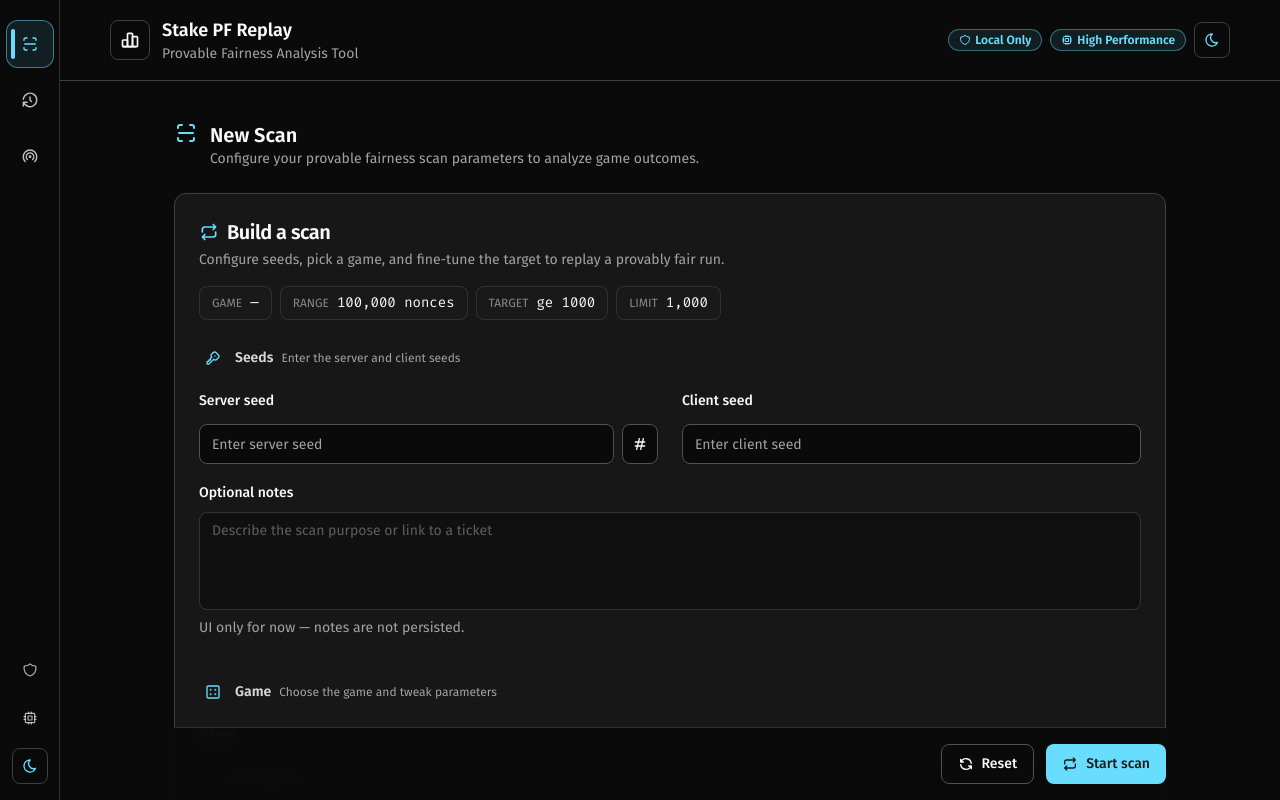
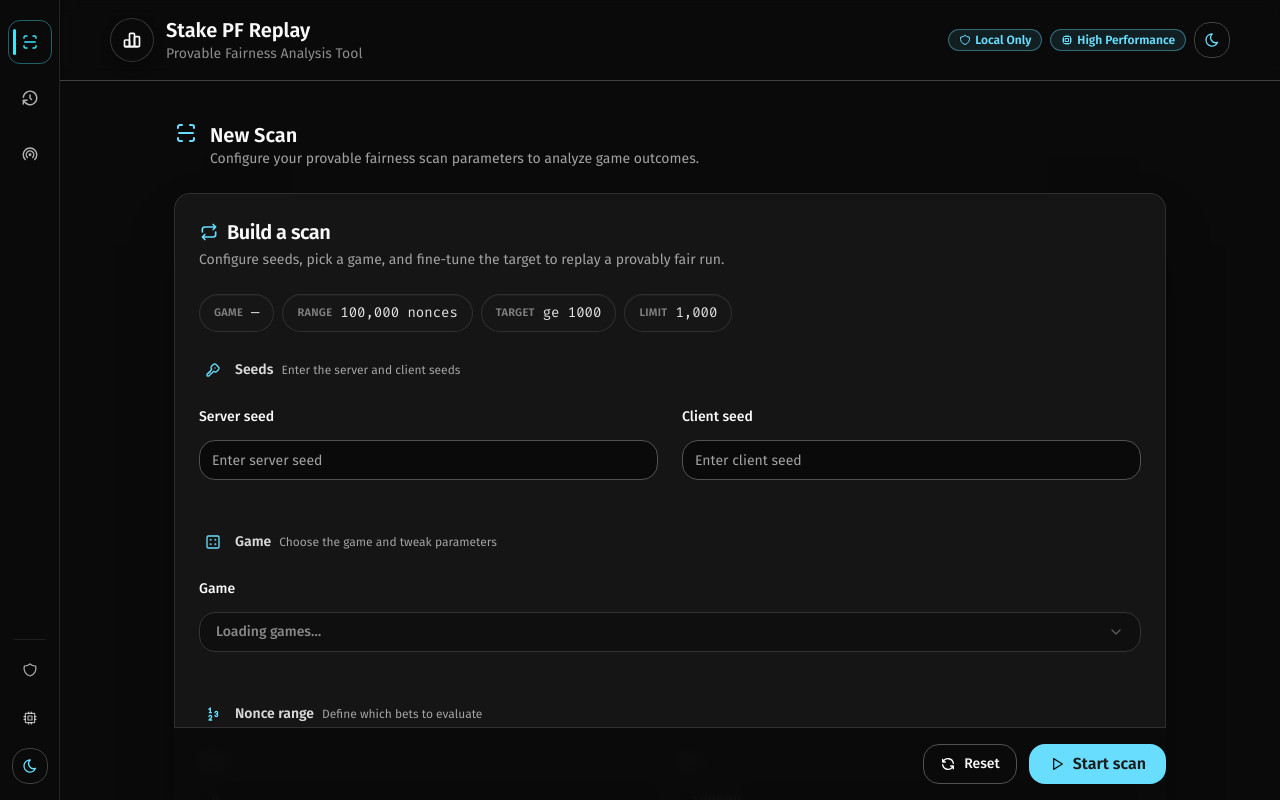
Before and after one commit to MJE43/stake-pf-replay-go, a React (Vite) app in the folder frontend/: page / in a window 1280 px wide. Shown: the top 800 px of the page. Built offline with nearby package versions, Linux system fonts and the light colour scheme.

Commit message:
style: Update component styles for improved aesthetics and consistency

```diff
--- a/frontend/src/components/Layout.tsx
+++ b/frontend/src/components/Layout.tsx
@@ -62,14 +62,14 @@
         <header className="sticky top-0 z-40 border-b border-border bg-background/90 backdrop-blur">
           <div className="mx-auto flex h-16 w-full max-w-6xl items-center justify-between gap-4 px-4 sm:h-20">
             <div className="flex items-center gap-3">
-              <div className="flex h-10 w-10 items-center justify-center rounded-md border border-border bg-[hsl(var(--sidebar))] text-[hsl(var(--sidebar-foreground))] shadow-[var(--shadow-sm)]">
+              <div className="flex h-11 w-11 items-center justify-center rounded-lg border border-border/80 bg-[hsl(var(--sidebar))] text-[hsl(var(--sidebar-foreground))] shadow-[0_6px_20px_-12px_rgba(0,0,0,0.6)]">
                 <IconChartBar size={20} />
               </div>
               <div className="flex flex-col">
-                <span className="tracking-[var(--tracking-normal)] text-base font-semibold md:text-lg">
+                <span className="tracking-[var(--tracking-normal)] text-lg font-semibold md:text-xl">
                   Stake PF Replay
                 </span>
-                <span className="text-sm text-muted-foreground">Provable Fairness Analysis Tool</span>
+                <span className="text-sm text-muted-foreground/85">Provable Fairness Analysis Tool</span>
               </div>
             </div>
 
--- a/frontend/src/components/MiniNavRail.tsx
+++ b/frontend/src/components/MiniNavRail.tsx
@@ -49,8 +49,8 @@
 
   return (
     <TooltipProvider>
-      <aside className="sticky top-0 z-40 hidden h-[100dvh] w-[var(--rail-width,60px)] shrink-0 border-r border-border/70 bg-[hsl(var(--sidebar))] text-[hsl(var(--sidebar-foreground))] md:flex md:flex-col md:items-center md:justify-between">
-        <nav className="flex flex-col items-center gap-2 py-5">
+      <aside className="sticky top-0 z-40 hidden h-[100dvh] w-[var(--rail-width,60px)] shrink-0 border-r border-border/50 bg-[hsl(var(--sidebar))] text-[hsl(var(--sidebar-foreground))] shadow-[inset_-1px_0_0_rgba(0,0,0,0.25)] md:flex md:flex-col md:items-center md:justify-between">
+        <nav className="flex flex-col items-center gap-3 py-5">
           {items.map((item, index) => {
             const active =
               location.pathname === item.path ||
@@ -64,17 +64,17 @@
                     type="button"
                     aria-label={item.label}
                     className={cn(
-                      'group relative flex h-12 w-12 items-center justify-center rounded-lg border border-transparent text-[hsl(var(--sidebar-foreground))]/75 transition-colors hover:text-[hsl(var(--primary))] focus-visible:outline-none focus-visible:ring-2 focus-visible:ring-[hsl(var(--primary))] focus-visible:ring-offset-2 focus-visible:ring-offset-[hsl(var(--sidebar))]',
+                      'group relative flex h-11 w-11 items-center justify-center rounded-xl border border-transparent text-[hsl(var(--sidebar-foreground))]/70 transition-all hover:border-[hsl(var(--primary))]/35 hover:bg-[hsl(var(--primary))]/7 hover:text-[hsl(var(--primary))] focus-visible:outline-none focus-visible:ring-2 focus-visible:ring-[hsl(var(--primary))] focus-visible:ring-offset-2 focus-visible:ring-offset-[hsl(var(--sidebar))]',
                       active &&
-                        'border-[hsl(var(--primary))]/50 bg-[hsl(var(--primary))]/10 text-[hsl(var(--primary))]',
+                        'border-[hsl(var(--primary))]/40 bg-[hsl(var(--primary))]/12 text-[hsl(var(--primary))] shadow-[0_0_0_1px_hsl(var(--primary))_/20] saturate-150',
                     )}
                     onClick={() => navigate(item.path)}
                   >
                     <span
                       className={cn(
-                        'pointer-events-none absolute left-1 top-2 bottom-2 w-1 rounded-full bg-[hsl(var(--primary))] opacity-0 transition-opacity',
+                        'pointer-events-none absolute inset-y-2 left-1 w-[3px] rounded-full bg-[hsl(var(--primary))] opacity-0 transition-opacity',
                         active && 'opacity-100',
-                        !active && 'group-hover:opacity-40',
+                        !active && 'group-hover:opacity-60',
                       )}
                     />
                     <item.icon size={18} strokeWidth={1.9} />
@@ -86,7 +86,7 @@
                     <span className="sr-only">Shortcut {shortcut}</span>
                   </button>
                 </TooltipTrigger>
-                <TooltipContent side="right">
+                <TooltipContent side="right" align="center">
                   <div className="flex flex-col gap-1">
                     <span className="text-sm font-medium">{item.label}</span>
                     {item.description ? (
@@ -105,6 +105,7 @@
         </nav>
 
         <div className="flex flex-col items-center gap-3 pb-4">
+          <div className="h-px w-8 bg-border/40" />
           <Tooltip>
             <TooltipTrigger asChild>
               <div className="flex h-9 w-9 items-center justify-center rounded-md border border-transparent bg-[hsl(var(--sidebar))] text-[hsl(var(--sidebar-foreground))]/70 transition-colors hover:border-[hsl(var(--accent))]/40 hover:text-[hsl(var(--accent))]">
--- a/frontend/src/components/ScanForm.tsx
+++ b/frontend/src/components/ScanForm.tsx
@@ -8,12 +8,12 @@
   IconAlertCircle,
   IconChevronDown,
   IconDice,
-  IconDownload,
   IconGauge,
-  IconHash,
   IconInfoCircle,
   IconKey,
+  IconLoader2,
   IconNumbers,
+  IconPlayerPlay,
   IconRefresh,
   IconRepeat,
   IconTarget,
@@ -26,7 +26,6 @@
 import { Card, CardContent, CardHeader, CardTitle } from '@/components/ui/card';
 import { Input } from '@/components/ui/input';
 import { Alert } from '@/components/ui/alert';
-import { Textarea } from '@/components/ui/textarea';
 import { toast } from '@/components/ui/use-toast';
 import {
   Form,
@@ -45,7 +44,6 @@
 import { RadioGroup, RadioGroupItem } from '@/components/ui/radio-group';
 import { Collapsible, CollapsibleContent, CollapsibleTrigger } from '@/components/ui/collapsible';
 import { Skeleton } from '@/components/ui/skeleton';
-import { CopyableField } from '@/components/ui/copyable-field';
 
 interface GameInfo {
   id: string;
@@ -132,9 +130,9 @@
 
 function SummaryChip({ label, value }: { label: string; value: string }) {
   return (
-    <div className="flex items-center gap-2 rounded-md border border-border/60 bg-muted/20 px-3 py-1.5">
-      <span className="text-xs uppercase text-muted-foreground/80">{label}</span>
-      <span className="font-mono text-sm text-foreground">{value}</span>
+    <div className="flex items-center gap-2 rounded-lg border border-border/60 bg-muted/15 px-3.5 py-2 shadow-[inset_0_1px_0_rgba(255,255,255,0.03)]">
+      <span className="text-[11px] font-semibold uppercase tracking-wide text-muted-foreground/75">{label}</span>
+      <span className="font-mono text-sm text-foreground/90">{value}</span>
     </div>
   );
 }
@@ -534,11 +532,21 @@
   return (
     <div className="sticky bottom-0 left-0 right-0 mt-8 border-t border-border/70 bg-background/95 px-4 py-4 backdrop-blur supports-[backdrop-filter]:backdrop-blur md:px-0">
       <div className="flex flex-wrap justify-end gap-3">
-        <Button type="button" variant="outline" onClick={onReset} disabled={isSubmitting}>
-          <IconRefresh size={16} aria-hidden /> Reset
+        <Button type="button" variant="outline" onClick={onReset} disabled={isSubmitting} className="gap-2 px-4 py-2">
+          <IconRefresh size={16} aria-hidden />
+          Reset
         </Button>
-        <Button type="submit" className="gap-2" aria-busy={isSubmitting} disabled={isSubmitting}>
-          <IconRepeat size={16} className={isSubmitting ? 'animate-spin' : undefined} aria-hidden />
+        <Button
+          type="submit"
+          className="gap-2 px-5 py-2.5 text-base font-semibold"
+          aria-busy={isSubmitting}
+          disabled={isSubmitting}
+        >
+          {isSubmitting ? (
+            <IconLoader2 size={18} className="animate-spin" aria-hidden />
+          ) : (
+            <IconPlayerPlay size={18} aria-hidden />
+          )}
           {isSubmitting ? 'Starting scan…' : 'Start scan'}
         </Button>
       </div>
@@ -550,9 +558,6 @@
   const navigate = useNavigate();
   const [availableGames, setAvailableGames] = useState<GameInfo[]>([]);
   const [loadingGames, setLoadingGames] = useState(false);
-  const [hashPreview, setHashPreview] = useState('');
-  const [showHashPreview, setShowHashPreview] = useState(false);
-  const [hashLoading, setHashLoading] = useState(false);
   const gameLoadAttempts = useRef(0);
   const gameRetryTimer = useRef<number | null>(null);
   const gameErrorShown = useRef(false);
@@ -566,7 +571,6 @@
   const { errors, isSubmitting } = formState;
 
   const watchedGame = watch('game');
-  const watchedServerSeed = watch('serverSeed');
   const nonceStart = watch('nonceStart');
   const nonceEnd = watch('nonceEnd');
   const targetOp = watch('targetOp');
@@ -674,26 +678,6 @@
     [form, nonceStart, nonceEnd],
   );
 
-  const handleHashPreview = useCallback(async () => {
-    if (!watchedServerSeed.trim()) {
-      toast.error('Please enter a server seed first');
-      return;
-    }
-
-    setHashLoading(true);
-    try {
-      const { HashServerSeed } = await getAppBindings();
-      const hash = await HashServerSeed(watchedServerSeed);
-      setHashPreview(hash);
-      setShowHashPreview(true);
-    } catch (error) {
-      console.error('Failed to hash server seed:', error);
-      toast.error('Failed to generate server seed hash');
-    } finally {
-      setHashLoading(false);
-    }
-  }, [watchedServerSeed]);
-
   const onSubmit = async (values: ScanFormValues) => {
     try {
       const data = scanFormSchema.parse(values);
@@ -739,8 +723,8 @@
     <TooltipProvider>
       <Form {...form}>
         <form onSubmit={handleSubmit(onSubmit)} className="relative space-y-10">
-          <Card className="border border-border shadow-[var(--shadow-sm)]">
-            <CardHeader className="space-y-4">
+          <Card className="rounded-2xl border border-border/60 bg-card/95 shadow-[0_24px_60px_-28px_rgba(0,0,0,0.85)]">
+            <CardHeader className="space-y-6">
               <div>
                 <CardTitle className="flex items-center gap-2 text-xl">
                   <IconRepeat size={20} className="text-[hsl(var(--primary))]" aria-hidden />
@@ -751,29 +735,59 @@
                 </p>
               </div>
               <div className="flex flex-wrap gap-2">
+                <Tooltip>
+                  <TooltipTrigger asChild>
+                    <span className="inline-flex">
                       <SummaryChip label="Game" value={availableGames.find((g) => g.id === watchedGame)?.name ?? '—'} />
+                    </span>
+                  </TooltipTrigger>
+                  <TooltipContent side="top" align="center">
+                    Currently selected game
+                  </TooltipContent>
+                </Tooltip>
+                <Tooltip>
+                  <TooltipTrigger asChild>
+                    <span className="inline-flex">
                       <SummaryChip label="Range" value={`${nonceCount.toLocaleString()} nonces`} />
+                    </span>
+                  </TooltipTrigger>
+                  <TooltipContent side="top" align="center">
+                    Total nonces that will be evaluated
+                  </TooltipContent>
+                </Tooltip>
+                <Tooltip>
+                  <TooltipTrigger asChild>
+                    <span className="inline-flex">
                       <SummaryChip
                         label="Target"
-                  value={`${targetOp ?? '—'} ${typeof targetVal === 'number' && Number.isFinite(targetVal) ? targetVal.toString() : '—'}`}
+                        value={`${targetOp ?? '—'} ${
+                          typeof targetVal === 'number' && Number.isFinite(targetVal) ? targetVal.toString() : '—'
+                        }`}
                       />
+                    </span>
+                  </TooltipTrigger>
+                  <TooltipContent side="top" align="center">
+                    Outcome threshold used to flag results
+                  </TooltipContent>
+                </Tooltip>
+                <Tooltip>
+                  <TooltipTrigger asChild>
+                    <span className="inline-flex">
                       <SummaryChip
                         label="Limit"
                         value={typeof limit === 'number' && Number.isFinite(limit) ? limit.toLocaleString() : '—'}
                       />
+                    </span>
+                  </TooltipTrigger>
+                  <TooltipContent side="top" align="center">
+                    Maximum bets the scan will pull before stopping
+                  </TooltipContent>
+                </Tooltip>
               </div>
-              {showHashPreview && hashPreview && (
-                <div className="flex items-center gap-3 rounded-lg border border-border/70 bg-muted/20 px-3 py-2">
-                  <CopyableField value={hashPreview} label="Server hash" className="flex-1" />
-                  <Badge variant="outline" className="text-xs text-muted-foreground">
-                    Generated from current server seed
-                  </Badge>
-                </div>
-              )}
             </CardHeader>
 
-            <CardContent className="space-y-10">
-              <section className="space-y-4">
+            <CardContent className="space-y-12">
+              <section className="space-y-5">
                 <SectionHeader icon={<IconKey size={16} />} title="Seeds" description="Enter the server and client seeds" />
                 <div className="grid gap-6 md:grid-cols-2">
                   <FormField
@@ -781,25 +795,9 @@
                     render={({ field }) => (
                       <FormItem className="space-y-3">
                         <FormLabel>Server seed</FormLabel>
-                        <div className="flex items-center gap-2">
                         <FormControl>
-                            <Input
-                              placeholder="Enter server seed"
-                              value={field.value ?? ''}
-                              onChange={field.onChange}
-                            />
+                          <Input placeholder="Enter server seed" value={field.value ?? ''} onChange={field.onChange} />
                         </FormControl>
-                          <Button
-                            type="button"
-                            variant="outline"
-                            size="icon"
-                            onClick={handleHashPreview}
-                            disabled={hashLoading}
-                            aria-label="Generate server hash preview"
-                          >
-                            {hashLoading ? <IconDownload size={16} className="animate-spin" aria-hidden /> : <IconHash size={16} aria-hidden />}
-                          </Button>
-                        </div>
                         <FormMessage />
                       </FormItem>
                     )}
@@ -817,16 +815,9 @@
                     )}
                   />
                 </div>
-                <FormItem>
-                  <FormLabel>Optional notes</FormLabel>
-                  <FormControl>
-                    <Textarea placeholder="Describe the scan purpose or link to a ticket" rows={4} disabled className="resize-none opacity-60" />
-                  </FormControl>
-                  <FormDescription>UI only for now — notes are not persisted.</FormDescription>
-                </FormItem>
               </section>
 
-              <section className="space-y-4">
+              <section className="space-y-5">
                 <SectionHeader icon={<IconDice size={16} />} title="Game" description="Choose the game and tweak parameters" />
                 <FormField
                   name="game"
@@ -845,7 +836,7 @@
                 )}
               </section>
 
-              <section className="space-y-4">
+              <section className="space-y-5">
                 <SectionHeader icon={<IconNumbers size={16} />} title="Nonce range" description="Define which bets to evaluate" />
                 <div className="space-y-4">
                   <div className="grid gap-4 md:grid-cols-2">
@@ -917,7 +908,7 @@
                 </div>
               </section>
 
-              <section className="space-y-4">
+              <section className="space-y-5">
                 <SectionHeader icon={<IconTarget size={16} />} title="Target" description="Define success criteria" />
                 <div className="grid gap-4 md:grid-cols-[240px_minmax(0,1fr)]">
                   <FormField
@@ -983,7 +974,7 @@
                 />
               </section>
 
-              <section className="space-y-4">
+              <section className="space-y-5">
                 <SectionHeader icon={<IconGauge size={16} />} title="Constraints" description="Optional fine-tuning" />
                 <AdvancedPanel />
               </section>
@@ -1006,8 +997,6 @@
             isSubmitting={isSubmitting}
             onReset={() => {
               reset(DEFAULT_VALUES);
-              setHashPreview('');
-              setShowHashPreview(false);
             }}
           />
         </form>
--- a/frontend/src/index.css
+++ b/frontend/src/index.css
@@ -39,7 +39,7 @@
   --font-sans: 'Fira Sans', sans-serif;
   --font-serif: ui-serif, Georgia, Cambria, 'Times New Roman', Times, serif;
   --font-mono: 'Fira Code', monospace;
-  --radius: 8px;
+  --radius: 16px;
   --shadow-2xs: 0px 1px 2px 0px rgba(0, 0, 0, 0.05);
   --shadow-xs: 0px 1px 2px 0px rgba(0, 0, 0, 0.05);
   --shadow-sm: 0px 1px 2px 0px rgba(0, 0, 0, 0.05);
@@ -89,7 +89,7 @@
   --font-sans: 'Fira Sans', sans-serif;
   --font-serif: ui-serif, Georgia, Cambria, 'Times New Roman', Times, serif;
   --font-mono: 'Fira Code', monospace;
-  --radius: 8px;
+  --radius: 16px;
   --shadow-2xs: 0px 1px 2px 0px rgba(0, 0, 0, 0.3);
   --shadow-xs: 0px 1px 2px 0px rgba(0, 0, 0, 0.3);
   --shadow-sm: 0px 1px 2px 0px rgba(0, 0, 0, 0.3);
--- a/frontend/tailwind.config.js
+++ b/frontend/tailwind.config.js
@@ -198,10 +198,10 @@
         overlay: "0px 12px 32px -4px rgba(0, 0, 0, 0.08), 0px 4px 8px -2px rgba(0, 0, 0, 0.08)",
       },
       borderRadius: {
-        sm: "4px",
-        md: "8px",
-        DEFAULT: "8px",
-        lg: "12px",
+        sm: "12px",
+        md: "16px",
+        DEFAULT: "16px",
+        lg: "24px",
         full: "9999px",
         // Keep CSS variable radius for shadcn components
         "radius-var": "var(--radius)",
```
Lines whose indentation alone changed are shown as unchanged.
